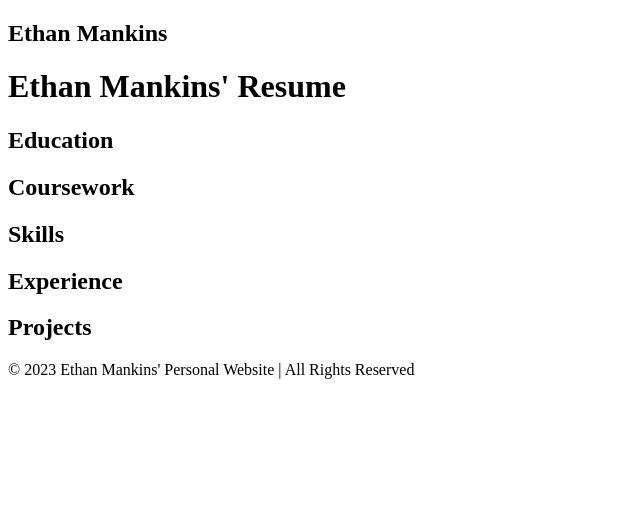
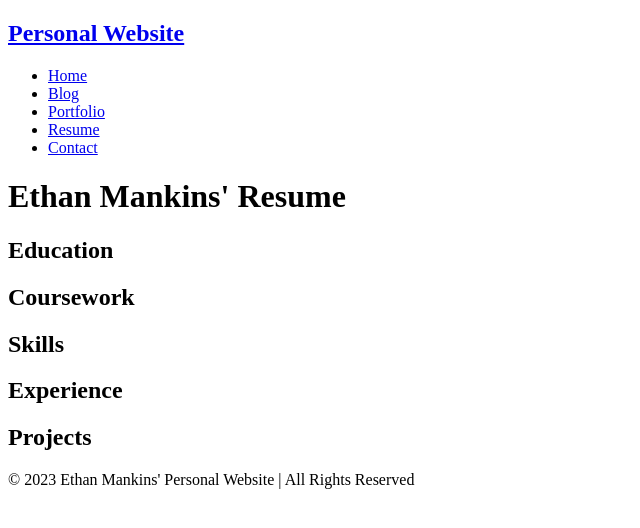
Before and after one commit to Elmanhands/Elmanhands.github.io, a plain HTML site: page resume.html in a window 1280 px wide. Shown: the whole page, without its empty margins (0-640 px from the left). Drawn offline with Linux system fonts and the light colour scheme.

Commit message:
add: nav bar *.htm

```diff
--- a/resume.html
+++ b/resume.html
@@ -4,8 +4,15 @@
     <title>Personal Website</title>
   </head>
   <body>
-    <nav class="resume">
-      <h1 class="logo">Ethan Mankins</h1>
+    <nav class="navbar">
+      <h1 class="logo"><a href="index.html">Personal Website</a></h1>
+      <ul class="nav-list">
+        <li><a href="index.html">Home</a></li>
+        <li><a href="blog.html">Blog</a></li>
+        <li><a href="portfolio.html">Portfolio</a></li>
+        <li><a href="resume.html">Resume</a></li>
+        <li><a href="contact.html">Contact</a></li>
+      </ul>
     </nav>
     <main>
       <h1 class="resume">Ethan Mankins' Resume</h1>
```
Also changed, not shown: blog.html (+8 -1 lines), contact.html (+9 -2 lines), index.html (+8 -1 lines), portfolio.html (+8 -1 lines).
